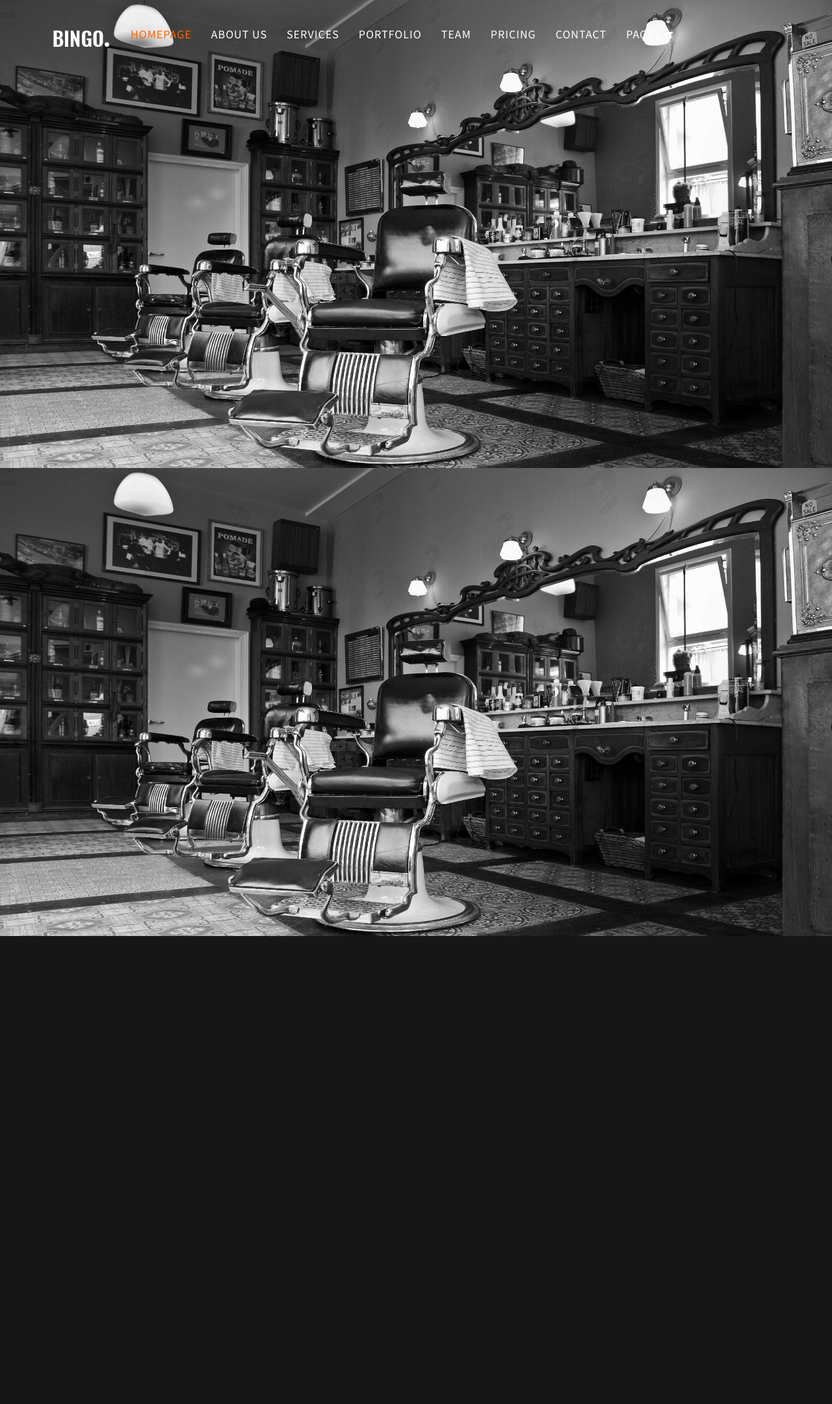
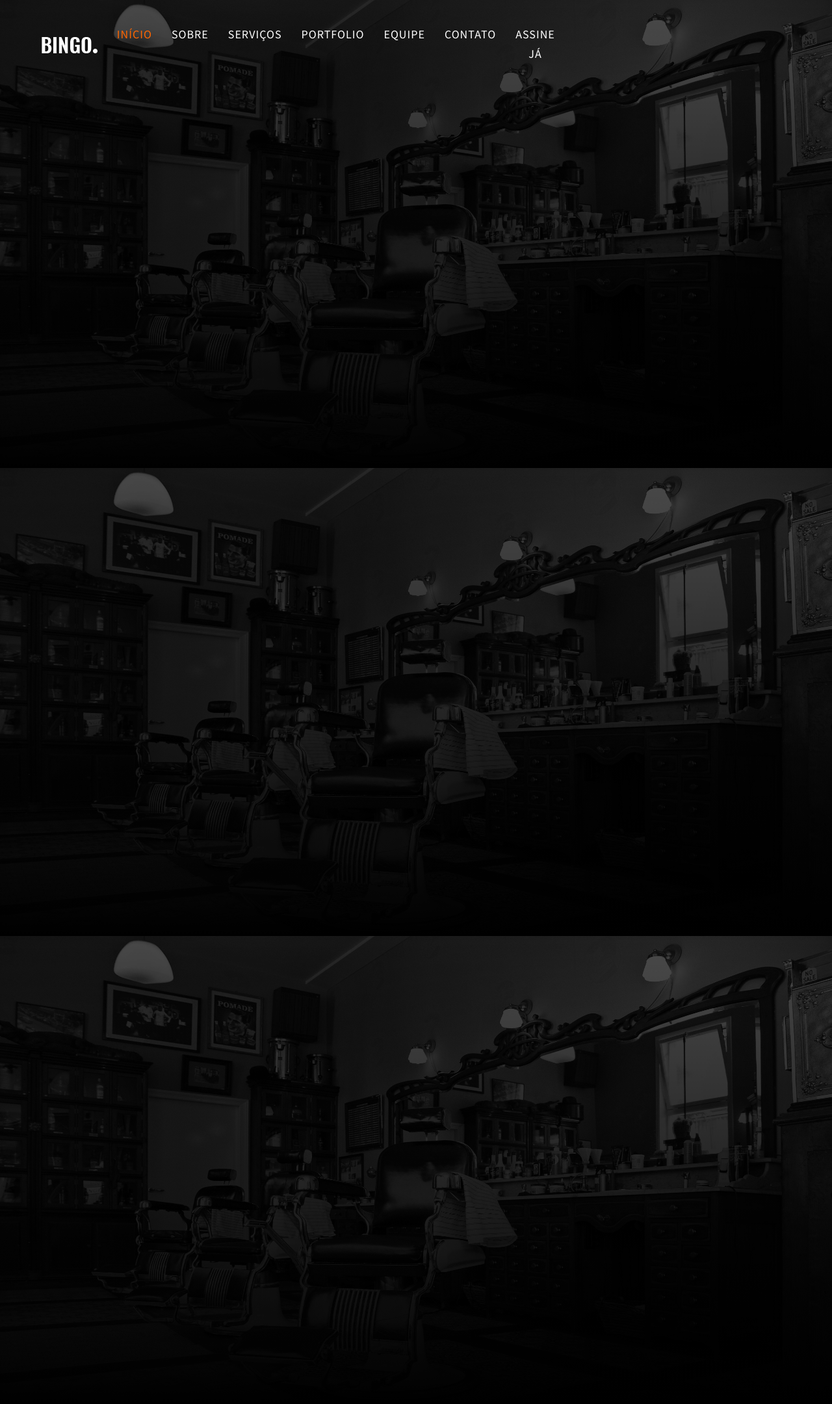
Before and after one commit to felipecruz159/NextCut-Etec, a PHP site: page /header.html in a window 1280 px wide. Shown: the whole page at 65% size. Before the commit the page ends 1440 px from the top, so only its background shows below. Run offline with PHP 8.4, Linux system fonts and the light colour scheme.

Commit message:
header update

```diff
--- a/css/custom.css
+++ b/css/custom.css
@@ -1,4 +1,8 @@
-header{
+  html{
+  background-color: var(--black);
+  }
+
+  header{
   background-color: transparent;
   }
 
@@ -6,16 +10,29 @@ header{
     Navigation
   ==================================================================*/
 
-  /* .navigation {
-    transition: .3s all;
-  } */
+  .navContent{
+    margin-left: 5vw;
+    display: flex;
+  }
+
+  .navbar-brand.logo{
+    margin: 0;
+    align-self: center;
+    margin-right: 1vw;
+  }
+
+  /* TrocaCorNavbar */
+  .navbarScroll{
+    background-color: var(--black);
+    color: var(--black);
+  }
 
   /* Tira duplicacao do logo */
   .navigation .logo-default {
     display: none;
   }
 
-  .navigation .navbar-light .navbar-nav .nav-item .nav-link {
+  .navigation .navbar-dark .navbar-nav .nav-item .nav-link {
     color: #fff;
     font-size: 18px;
     line-height: 30px;
@@ -27,13 +44,21 @@ header{
 
   /* MAIN COLOR */
   /* HOVER */
-  .navigation .navbar-light .navbar-nav .nav-item .nav-link:hover, .navigation .navbar-light .navbar-nav .nav-item .nav-link:active, .navigation .navbar-light .navbar-nav .nav-item .nav-link:focus {
+  .navigation .navbar-dark .navbar-nav .nav-item .nav-link:hover, .navigation .navbar-dark .navbar-nav .nav-item .nav-link:active, .navigation .navbar-dark .navbar-nav .nav-item .nav-link:focus {
     background: none;
     color: var(--main-color);
+    font-size: 19px;
   }
 
+  .user .navbar-dark .navbar-nav .nav-item .nav-link:hover {
+    background: none;
+    color: var(--main-color);
+    font-size: 19px;
+  }
+
+
   /* INITIAL ACTIVE */
-  .navigation .navbar-light .navbar-nav .nav-item.active .nav-link {
+  .navigation .navbar-dark .navbar-nav .nav-item.active .nav-link {
     color: var(--main-color);
   }
 
@@ -44,12 +69,95 @@ header{
     }
   }
 
+  @media (max-width: 991px) {
+    .navigation {
+      box-shadow: 0 4px 10px 0 rgba(0, 0, 0, 0.06);
+      background: transparent;
+    }
+    .navigation .navbar-dark .navbar-nav .nav-item .nav-link {
+      color: #000;
+    }
+    .navigation .logo-white {
+      display: none;
+    }
+    .navigation .logo-default {
+      display: block;
+    }
+  }
+
+  .sticky-header {
+    box-shadow: 0 4px 10px 0 rgba(0, 0, 0, 0.06);
+    background: #fff;
+  }
+
+  .sticky-header .navbar-dark .navbar-nav .nav-item .nav-link {
+    color: #000;
+  }
+
+  .sticky-header .logo-white {
+    display: none;
+  }
+
+  .sticky-header .logo-default {
+    display: block;
+  }
+
+  .navbar-brand {
+    height: auto;
+    padding: 8px 0;
+  }
+
+  .navbar-brand h1 {
+    margin: 0;
+  }
+
+  .background-header img{
+    width: 100%;
+    max-height: 90vh;
+    filter: brightness(30%);
+  }
+
+  .background-header {
+    position: relative;
+}
+
+  .background-header:after {
+    position: absolute;
+    content:"";
+    height:100%;
+    width:100%;
+    top:0;
+    left:0;
+    background: linear-gradient(to bottom, rgba(255,255,255,0),rgba(0,0,0,1));
+}
+
+  .user{
+    position: relative;
+    margin-right: 0;
+  }
+
   /* DROPDOWN CSS */
-   /* .navigation .dropdown:hover .dropdown-menu {
+   .navigation .dropdown:hover .dropdown-menu {
     visibility: visible;
     opacity: 1;
     -webkit-transform: scaleY(1);
             transform: scaleY(1);
+  }
+
+  a#navbarDropdown.nav-link{
+    color: #fff;
+    font-size: 18px;
+    line-height: 30px;
+    padding: 30px 15px;
+    text-transform: uppercase;
+    letter-spacing: 1px;
+    transition: .2s ease-in-out 0s;
+  }
+
+  a#navbarDropdown.nav-link:hover{
+    background: none;
+    color: var(--main-color);
+    font-size: 19px;
   }
 
   .navigation .dropdown-menu {
@@ -65,7 +173,7 @@ header{
             transform: scaleY(0);
     -webkit-transform-origin: top;
             transform-origin: top;
-    background: #000;
+    background: rgba(0, 0, 0, 0.5);
   }
 
   @media (max-width: 991px) {
@@ -104,65 +212,13 @@ header{
     color: #fff;
     background: transparent;
     padding-left: 12px;
-  } */
-
-  @media (max-width: 991px) {
-    .navigation {
-      box-shadow: 0 4px 10px 0 rgba(0, 0, 0, 0.06);
-      background: #fff;
-    }
-    .navigation .navbar-light .navbar-nav .nav-item .nav-link {
-      color: #000;
-    }
-    .navigation .logo-white {
-      display: none;
-    }
-    .navigation .logo-default {
-      display: block;
-    }
-    .navigation .navbar-light .navbar-toggler {
-      color: rgba(0, 0, 0, 0.5);
-      border-color: rgba(0, 0, 0, 0.1);
-    }
   }
 
-  .sticky-header {
-    box-shadow: 0 4px 10px 0 rgba(0, 0, 0, 0.06);
-    background: #fff;
+  /* /DROPDOWN CSS */
+
+  .user{
+    margin-left: 40vw;
   }
-
-  .sticky-header .navbar-light .navbar-nav .nav-item .nav-link {
-    color: #000;
-  }
-
-  .sticky-header .logo-white {
-    display: none;
-  }
-
-  .sticky-header .logo-default {
-    display: block;
-  }
-
-  .navbar-brand {
-    height: auto;
-    padding: 8px 0;
-  }
-
-  .navbar-brand h1 {
-    margin: 0;
-  }
-
-  .background-header{
-    width: 100%;
-    height: 90vh;
-    background-color: purple;
-  }
-
-  .background-header img{
-    width: 100%;
-    max-height: 90vh;
-  }
-
 
    /* .hero-area {
     background-image: url("../images/slider/slider-bg-1.jpg");
--- a/header.html
+++ b/header.html
@@ -20,9 +20,10 @@
 Fixed Navigation
 ==================================== -->
   <header class="navigation fixed-top">
-    <div class="container">
+    <div class="container-fluid p-0">
       <!-- main nav -->
-      <nav class="navbar navbar-expand-lg navbar-light">
+      <nav id="colorScroll" class="navbar navbar-expand-lg navbar-dark navbarColor">
+        <div class="navContent">
           <!-- logo -->
           <a class="navbar-brand logo" href="index.html">
 
@@ -36,42 +37,43 @@ Fixed Navigation
 
           <div class="collapse navbar-collapse" id="navigation">
             <ul class="navbar-nav ml-auto text-center">
-            <li class="nav-item active">
-              <a class="nav-link" href="#" id="navbarDropdown" role="button" data-toggle="dropdown"
-                aria-haspopup="true" aria-expanded="false">
-                Homepage
-              </a>
+              <li id="header" class="nav-item active">
+                <a class="nav-link" href="#">Início</a>
               </li>
               <li class="nav-item ">
-              <a class="nav-link" href="#">About Us</a>
+                <a class="nav-link" href="#">Sobre</a>
               </li>
               <li class="nav-item ">
-              <a class="nav-link" href="#">Services</a>
+                <a class="nav-link" href="#">Serviços</a>
               </li>
               <li class="nav-item ">
                 <a class="nav-link" href="#">Portfolio</a>
               </li>
               <li class="nav-item ">
-              <a class="nav-link" href="team.html">Team</a>
+                <a class="nav-link" href="team.html">Equipe</a>
               </li>
               <li class="nav-item ">
-              <a class="nav-link" href="pricing.html">Pricing</a>
+                <a class="nav-link" href="pricing.html">Contato</a>
               </li>
               <li class="nav-item ">
-              <a class="nav-link" href="contact.html">Contact</a>
+                <a class="nav-link" href="contact.html">Assine já</a>
               </li>
-            <li class="nav-item dropdown">
-              <a class="nav-link dropdown-toggle" href="#" id="navbarDropdown" role="button" data-toggle="dropdown"
+
+              <div id="user" class="user collapse navbar-collapse">
+                <li class="dropdown">
+                  <a class="nav-link dropdown-toggle " href="#" id="navbarDropdown" role="button" data-toggle="dropdown"
                     aria-haspopup="true" aria-expanded="false">
-                Pages
+                    Perfil
                   </a>
-              <div class="dropdown-menu" aria-labelledby="navbarDropdown">
-                <a class="dropdown-item" href="404.html">404 Page</a>
-                <a class="dropdown-item" href="blog.html">Blog Page</a>
-                <a class="dropdown-item" href="single-post.html">Blog Single Page</a>
+                  <div class="dropdown-menu " aria-labelledby="navbarDropdown">
+                    <a class="dropdown-item " href="404.html">Configuração</a>
+                    <a class="dropdown-item " href="blog.html">Central de ajuda</a>
+                    <a class="dropdown-item " href="single-post.html">Sair da conta</a>
                   </div>
                 </li>
+              </div>
             </ul>
+          </div>
         </div>
       </nav>
       <!-- /main nav -->
@@ -81,16 +83,21 @@ Fixed Navigation
 End Fixed Navigation
 ==================================== -->
 
-<div class="background-header">
+  <div class="background-header gradient-overlay">
     <img src="/imagens/backgroundHeader.jpg" alt="" class="img-fluid">
   </div>
-<div class="background-header">
+  <div class="background-header gradient-overlay">
     <img src="/imagens/backgroundHeader.jpg" alt="" class="img-fluid">
   </div>
+  <div class="background-header gradient-overlay">
+    <img src="/imagens/backgroundHeader.jpg" alt="" class="img-fluid">
+  </div>
+
 
   <script src="/js/popper.min.js"></script>
   <script src="/js/jquery.min.js"></script>
   <script src="/js/bootstrap.min.js"></script>
+  <script src="/js/custom.js"></script>
 </body>
 
 </html>
--- /dev/null
+++ b/js/custom.js
@@ -0,0 +1,41 @@
+// Change active color in the nav
+
+// $('li').not("#user").click(function(){
+//     var elemento = document.getElementById("header");
+//     if(elemento.classList.contains('active'))  {
+//         $("#header").addClass('active')
+//     }
+//     else{
+//         $("#header").removeClass('active')
+//     }
+//     $(this).addClass('active');
+//     $(this).removeClass('active');
+//    });
+
+$(document).ready(function() {
+    $(".nav-item").bind( "click", function(event) {
+        event.preventDefault();
+        var clickedItem = $( this );
+        $( ".nav-item" ).each( function() {
+            $( this ).removeClass( "active" );
+        });
+        clickedItem.addClass( "active" );
+    });
+});
+
+// /Change active color in the nav
+
+// Nav background when scrolling
+
+window.onscroll = function() {
+    var nav = document.getElementById('colorScroll');
+    if ( window.pageYOffset > 800 ) {
+
+        nav.classList.add("navbarScroll");
+    } else {
+
+        nav.classList.remove("navbarScroll");
+    }
+}
+
+// /Nav background when scrolling
```
Lines whose indentation alone changed are shown as unchanged.
